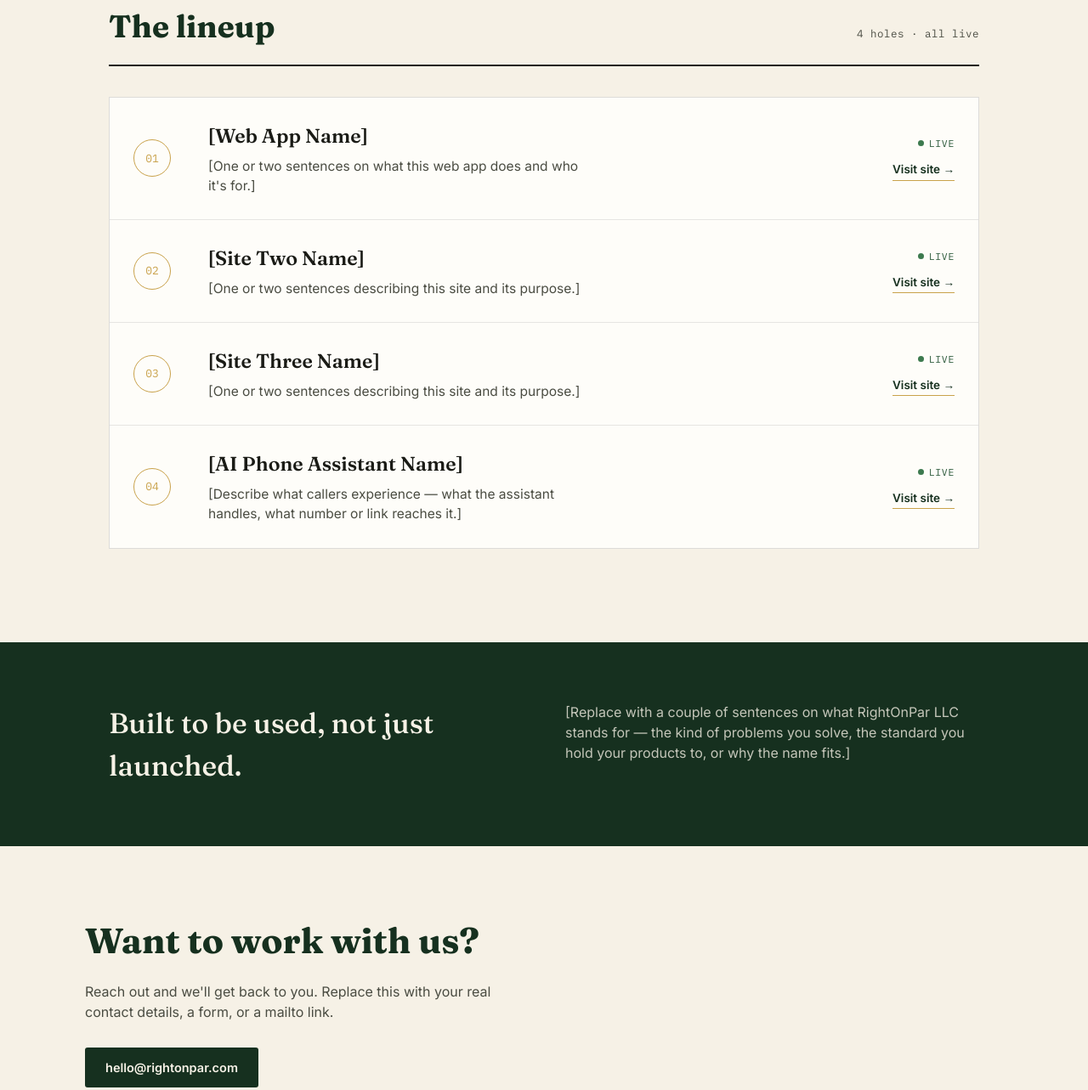
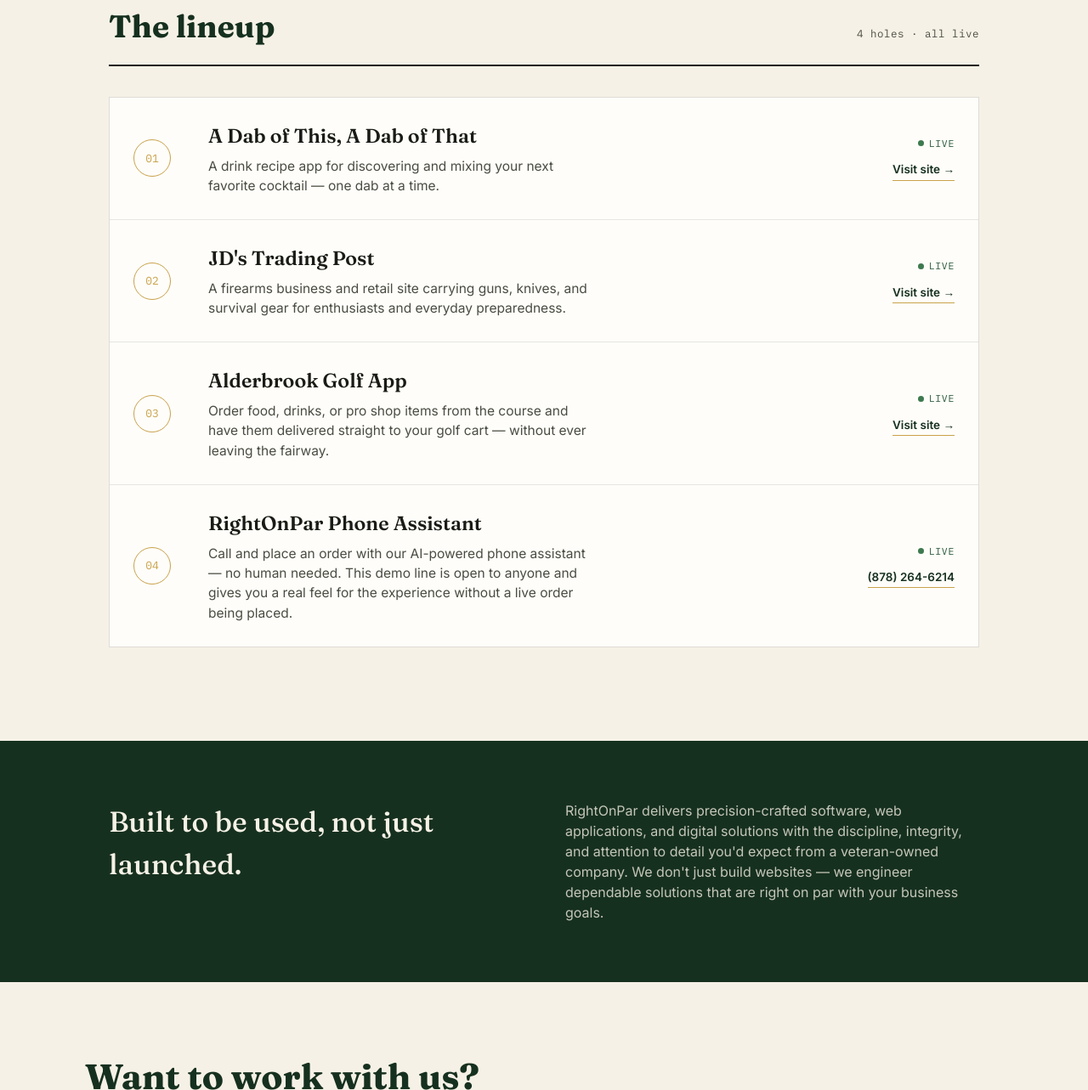
Before and after one commit to Flanny8080/Software-Design, a plain HTML site: page index.html in a window 1280 px wide. Shown: the part 722-2005 px from the top of the page at 85% size. Drawn offline with Linux system fonts and the light colour scheme.

Commit message:
Update product descriptions and links in index.html

```diff
--- a/index.html
+++ b/index.html
@@ -7,14 +7,14 @@
 <meta name="description" content="RightOnPar LLC builds web apps and AI tools. Explore our products: a web app, two companion sites, and an AI assistant for phone calls.">
 <meta name="keywords" content="RightOnPar, RightOnPar LLC, web app, AI phone assistant, AI assistant for calls">
 <meta name="robots" content="index, follow">
-<link rel="canonical" href="https://www.rightonpar.com/">
+<link rel="canonical" href="https://www.getrightonpar.com/">
 
 <!-- Open Graph -->
 <meta property="og:type" content="website">
 <meta property="og:title" content="RightOnPar LLC — Our Products">
 <meta property="og:description" content="A web app, two companion sites, and an AI assistant for phone calls — all built by RightOnPar LLC.">
-<meta property="og:url" content="https://www.rightonpar.com/">
-<meta property="og:image" content="https://www.rightonpar.com/og-image.png">
+<meta property="og:url" content="https://www.getrightonpar.com/">
+<meta property="og:image" content="https://www.getrightonpar.com/og-image.png">
 
 <!-- Twitter -->
 <meta name="twitter:card" content="summary_large_image">
@@ -27,7 +27,7 @@
   "@context": "https://schema.org",
   "@type": "Organization",
   "name": "RightOnPar LLC",
-  "url": "https://www.rightonpar.com/",
+  "url": "https://www.getrightonpar.com/",
   "sameAs": []
 }
 </script>
@@ -453,48 +453,48 @@
         <div class="hole">
           <div class="hole-num">01</div>
           <div class="hole-body">
-            <h3>[Web App Name]</h3>
-            <p>[One or two sentences on what this web app does and who it's for.]</p>
+            <h3>A Dab of This, A Dab of That</h3>
+            <p>A drink recipe app for discovering and mixing your next favorite cocktail — one dab at a time.</p>
           </div>
           <div class="hole-meta">
             <span class="status-chip">Live</span>
-            <a href="https://example.com" class="hole-link" target="_blank" rel="noopener">Visit site →</a>
+            <a href="https://www.a-dab-of-this.vercel.app" class="hole-link" target="_blank" rel="noopener">Visit site →</a>
           </div>
         </div>
 
         <div class="hole">
           <div class="hole-num">02</div>
           <div class="hole-body">
-            <h3>[Site Two Name]</h3>
-            <p>[One or two sentences describing this site and its purpose.]</p>
+            <h3>JD's Trading Post</h3>
+            <p>A firearms business and retail site carrying guns, knives, and survival gear for enthusiasts and everyday preparedness.</p>
           </div>
           <div class="hole-meta">
             <span class="status-chip">Live</span>
-            <a href="https://example.com" class="hole-link" target="_blank" rel="noopener">Visit site →</a>
+            <a href="https://jds-trading-post.vercel.app" class="hole-link" target="_blank" rel="noopener">Visit site →</a>
           </div>
         </div>
 
         <div class="hole">
           <div class="hole-num">03</div>
           <div class="hole-body">
-            <h3>[Site Three Name]</h3>
-            <p>[One or two sentences describing this site and its purpose.]</p>
+            <h3>Alderbrook Golf App</h3>
+            <p>Order food, drinks, or pro shop items from the course and have them delivered straight to your golf cart — without ever leaving the fairway.</p>
           </div>
           <div class="hole-meta">
             <span class="status-chip">Live</span>
-            <a href="https://example.com" class="hole-link" target="_blank" rel="noopener">Visit site →</a>
+            <a href="https://alderbrook-site.vercel.app" class="hole-link" target="_blank" rel="noopener">Visit site →</a>
           </div>
         </div>
 
         <div class="hole">
           <div class="hole-num">04</div>
           <div class="hole-body">
-            <h3>[AI Phone Assistant Name]</h3>
-            <p>[Describe what callers experience — what the assistant handles, what number or link reaches it.]</p>
+            <h3>RightOnPar Phone Assistant</h3>
+            <p>Call and place an order with our AI-powered phone assistant — no human needed. This demo line is open to anyone and gives you a real feel for the experience without a live order being placed.</p>
           </div>
           <div class="hole-meta">
             <span class="status-chip">Live</span>
-            <a href="https://example.com" class="hole-link" target="_blank" rel="noopener">Visit site →</a>
+            <a href="tel:+18782646214" class="hole-link">(878) 264-6214</a>
           </div>
         </div>
         <!-- END EDIT ME -->
@@ -506,16 +506,16 @@
   <section class="about" id="about">
     <div class="wrap">
       <h2>Built to be used, not just launched.</h2>
-      <p>[Replace with a couple of sentences on what RightOnPar LLC stands for — the kind of problems you solve, the standard you hold your products to, or why the name fits.]</p>
+      <p>RightOnPar delivers precision-crafted software, web applications, and digital solutions with the discipline, integrity, and attention to detail you'd expect from a veteran-owned company. We don't just build websites — we engineer dependable solutions that are right on par with your business goals.</p>
     </div>
   </section>
 
   <section id="contact">
     <div class="wrap contact-block" style="padding: 80px 0;">
       <h2>Want to work with us?</h2>
-      <p>Reach out and we'll get back to you. Replace this with your real contact details, a form, or a mailto link.</p>
+      <p>Reach out and we'll get back to you.</p>
       <div class="contact-actions">
-        <a href="mailto:hello@rightonpar.com" class="btn btn-primary">hello@rightonpar.com</a>
+        <a href="mailto:drew@getrightonpar.com" class="btn btn-primary">drew@getrightonpar.com</a>
       </div>
 
       <div class="foot-bottom">
```
